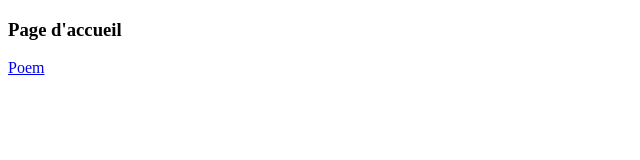
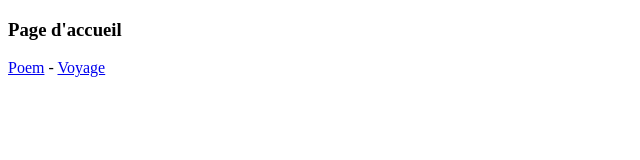
Before and after one commit to oliver1265/oliver1265.github.io, a plain HTML site: page index.html in a window 1280 px wide. Shown: the full height of the page, 0-640 px from the left. Drawn offline with Linux system fonts and the light colour scheme.

Commit message:
Update index.html

```diff
--- a/index.html
+++ b/index.html
@@ -6,6 +6,6 @@
   </head>
   <body>
     <h3>Page d'accueil</h3>
-    <p><a href= "poem.html" >Poem</a></p>
+    <p><a href= "poem.html" >Poem</a> - <a href= "voyage.html" >Voyage</a></p>
   </body>
 </html>
```
